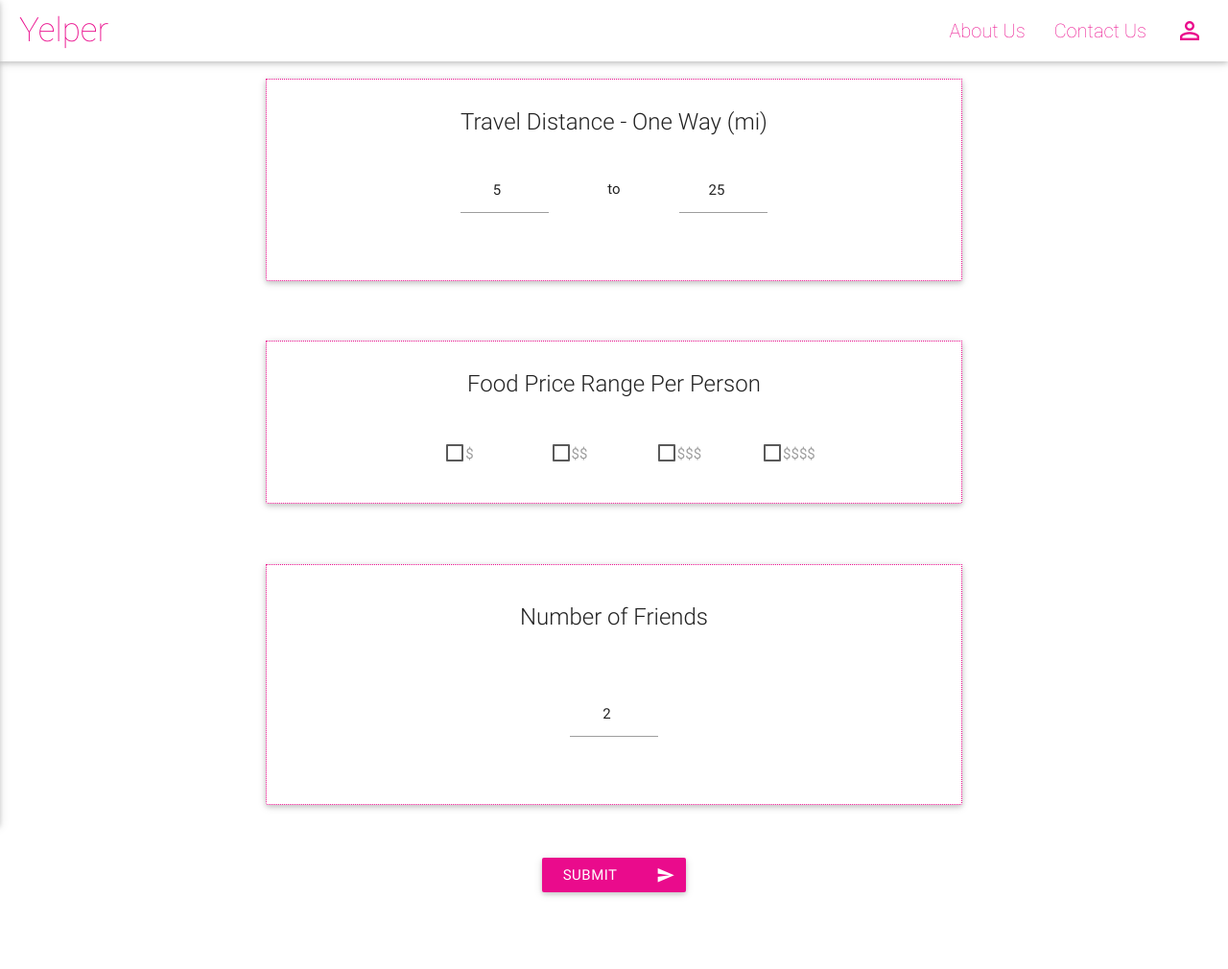
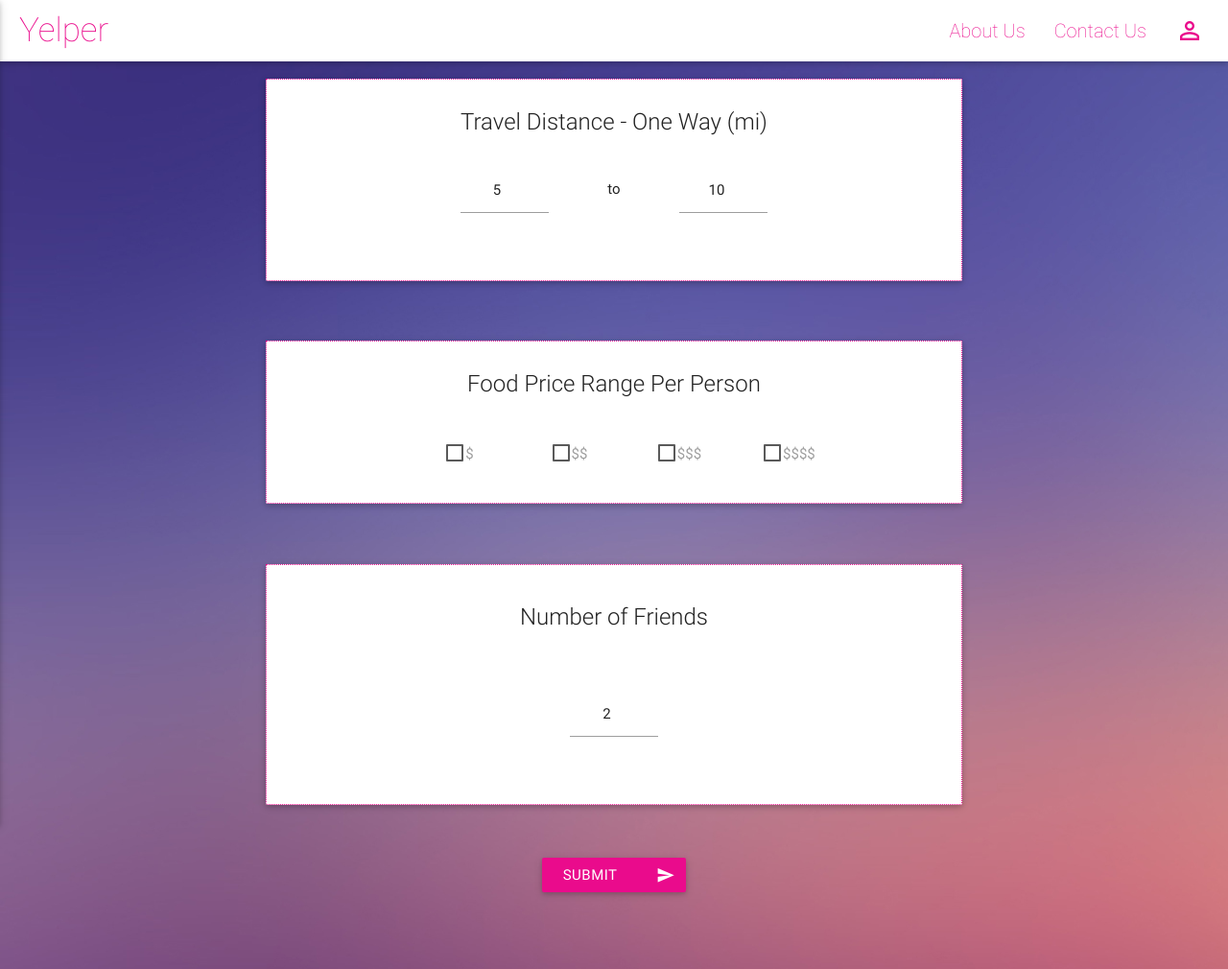
Before and after one commit to davidongchoco/pennapps2016, a Flask app: page / in a window 1280 px wide. Shown: the whole page at 96% size. Run offline with Flask 2, Linux system fonts and the light colour scheme; parts of the project's set-up code (start-up, migrations or seed data) failed here and were passed over; some libraries are stand-ins or nearby versions.

Commit message:
bug fixes

```diff
--- a/app.py
+++ b/app.py
@@ -7,8 +7,7 @@ import estimates
 
 import sys
 sys.path.insert(0, 'rides-python-sdk/example')
-import request_a_ride
-
+from find_dest import main_function
 
 # create the application object
 app = Flask(__name__)
@@ -18,8 +17,8 @@ app = Flask(__name__)
 def home():
 	form = FormGeneral(request.form, csrf_enabled = False)
 	if request.method == 'POST' and form.validate():
-		print "HELOOOOOOOOOOOOOOOOOOOOOOOOOOOOOOOOOOOOOOOOO WORLDDDDDDDDDDDDDDDD!!!!!!!!!!!"
-		print form.distanceLow.data
+		meters = 1609 * int(form.distanceHigh.data)
+		destination = main_function(40.8075, -73.9626, form.oneDollar.data, form.twoDollar.data, form.threeDollar.data, form.fourDollar.data, meters)
 		return redirect('lyft')
 	return render_template('main.html', form=form)
 
--- a/find_dest.py
+++ b/find_dest.py
@@ -47,5 +47,3 @@ def get_results(start_lat,start_lng, price, rad):
         to_add['price'] = b['price']
         output.append(to_add)
     return output
-
-print(get_results(40.8075, -73.9626, [False, False, True, True], 4000))
--- a/forms.py
+++ b/forms.py
@@ -4,7 +4,7 @@ from wtforms.validators import DataRequired
 
 class FormGeneral(Form):
     distanceLow = IntegerField('Price Lower Bound', render_kw={"value": "5"})
-    distanceHigh = IntegerField('Price Upper Bound', render_kw={"value": "25"})
+    distanceHigh = IntegerField('Price Upper Bound', render_kw={"value": "10"})
     oneDollar = BooleanField('One Dollar Sign')
     twoDollar = BooleanField('Two Dollar Signs')
     threeDollar = BooleanField('Three Dollar Signs')
--- a/static/css/style.css
+++ b/static/css/style.css
@@ -76,6 +76,7 @@ nav {
     background-color: rgb(234, 11, 140);
 }
 
-.content {
-    background-color: rgb(250, 250, 250);
+body {
+    /*background-color: rgb(250, 250, 250);*/
+    background-image: url("../img/background.jpg");
 }
```
Also changed, not shown: static/img/background.jpg (added), 1 other file.
